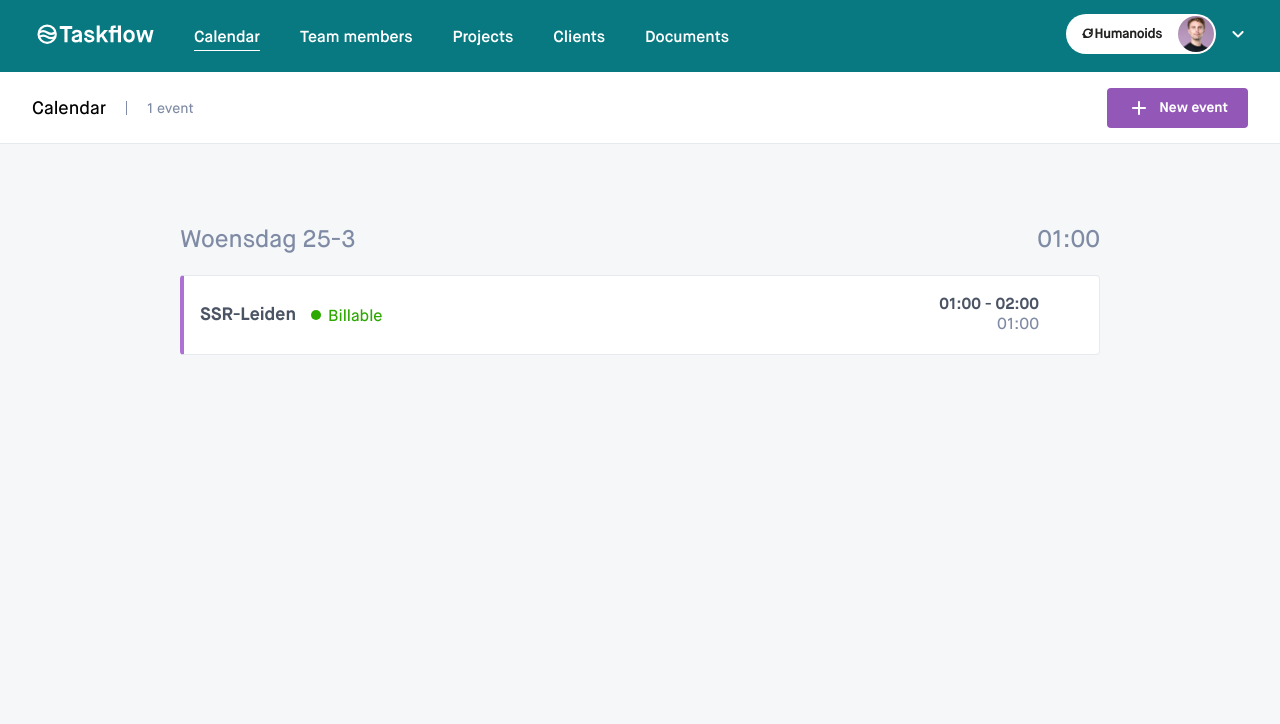
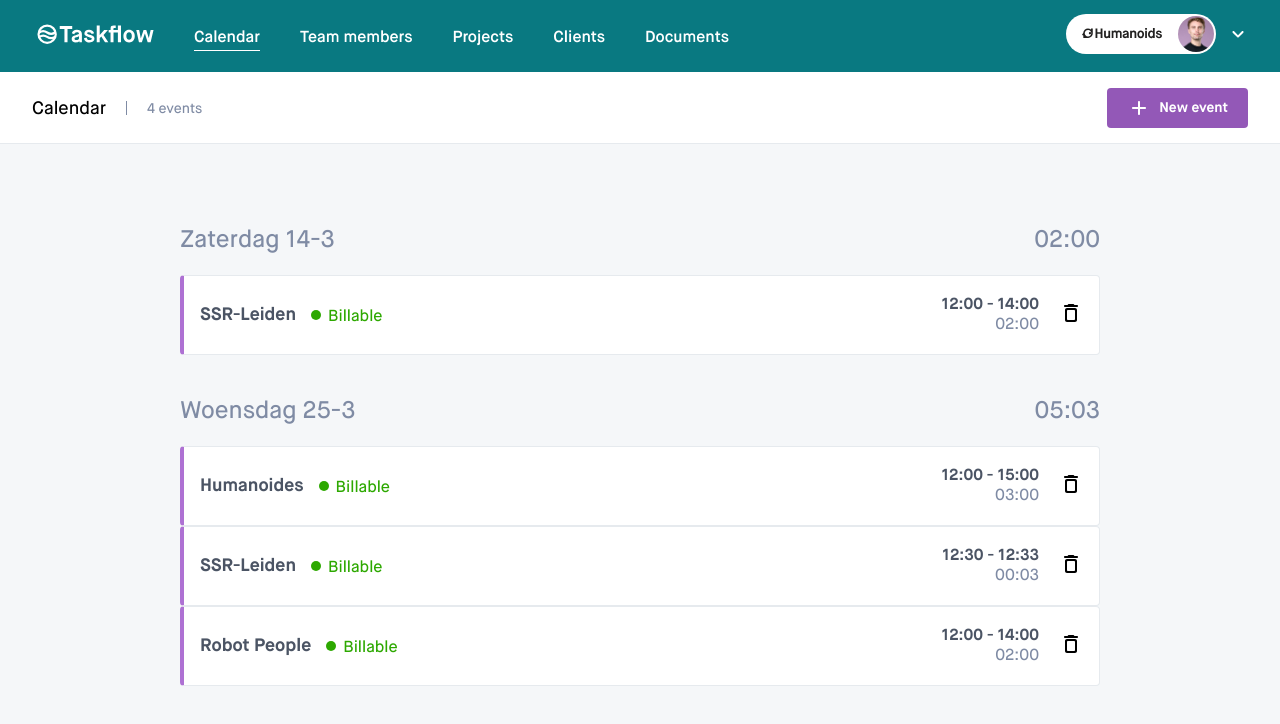
Before and after one commit to humanoidsbv/taskflow-jasper, a Next.js app: page / in a window 1280 px wide. Shown: the top 724 px of the page. Built offline with nearby package versions, Linux system fonts and the light colour scheme; data requests are answered from the project's data file.

Commit message:
Remove hiding of delete icon

```diff
--- a/data/db.json
+++ b/data/db.json
@@ -1,12 +1,36 @@
 {
   "time-entries": [
     {
-      "id": "fb70",
+      "id": "7337",
       "billable": true,
       "client": "SSR-Leiden",
       "department": "design",
-      "startTimestamp": "2026-03-25T01:00:00.000Z",
-      "stopTimestamp": "2026-03-25T02:00:00.000Z"
+      "startTimestamp": "2026-03-14T12:00:00.000Z",
+      "stopTimestamp": "2026-03-14T14:00:00.000Z"
+    },
+    {
+      "id": "2098",
+      "billable": true,
+      "client": "Humanoides",
+      "department": "design",
+      "startTimestamp": "2026-03-25T12:00:00.000Z",
+      "stopTimestamp": "2026-03-25T15:00:00.000Z"
+    },
+    {
+      "id": "0059",
+      "billable": true,
+      "client": "SSR-Leiden",
+      "department": "design",
+      "startTimestamp": "2026-03-25T12:30:00.000Z",
+      "stopTimestamp": "2026-03-25T12:33:00.000Z"
+    },
+    {
+      "id": "01ae",
+      "billable": true,
+      "client": "Robot People",
+      "department": "design",
+      "startTimestamp": "2026-03-25T12:00:00.000Z",
+      "stopTimestamp": "2026-03-25T14:00:00.000Z"
     }
   ],
   "$schema": "./node_modules/json-server/schema.json"
--- a/src/components/time-entries/TimeEntries.tsx
+++ b/src/components/time-entries/TimeEntries.tsx
@@ -34,7 +34,7 @@
   const deleteEntry = async (data: CreatedTimeEntry) => {
     if (window.confirm(`Are you sure you want to delete ${data.client}?`)) {
       const response = await deleteCalendarEvent(data.id);
-      const toastId = toast(`Event deleted: ${response.values?.client}`, {
+      toast(`Event deleted: ${response.values?.client}`, {
         duration: 5000,
         className: "toastSuccess",
         action: {
--- a/src/components/time-entry/TimeEntry.module.css
+++ b/src/components/time-entry/TimeEntry.module.css
@@ -9,11 +9,6 @@
   justify-content: space-between;
   padding: 0 16px;
   position: relative;
-
-  &:hover .delete,
-  &:focus-within .delete {
-    opacity: 1;
-  }
 }
 
 .development {
@@ -81,9 +76,6 @@
 }
 
 .delete {
-  opacity: 0;
-  transition: all 0.2s ease-in-out;
-
   grid-column: 2;
   grid-row: 1 / 3;
   color: var(--black);
```
